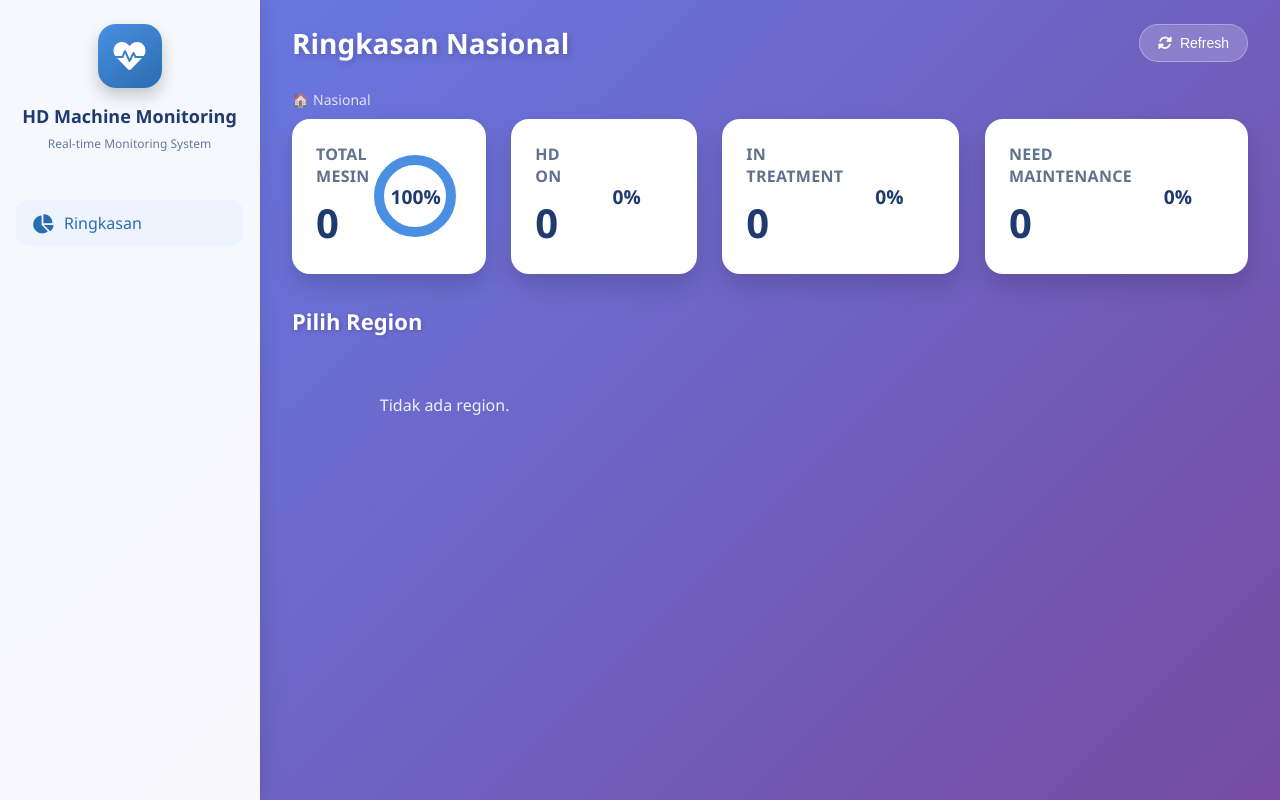
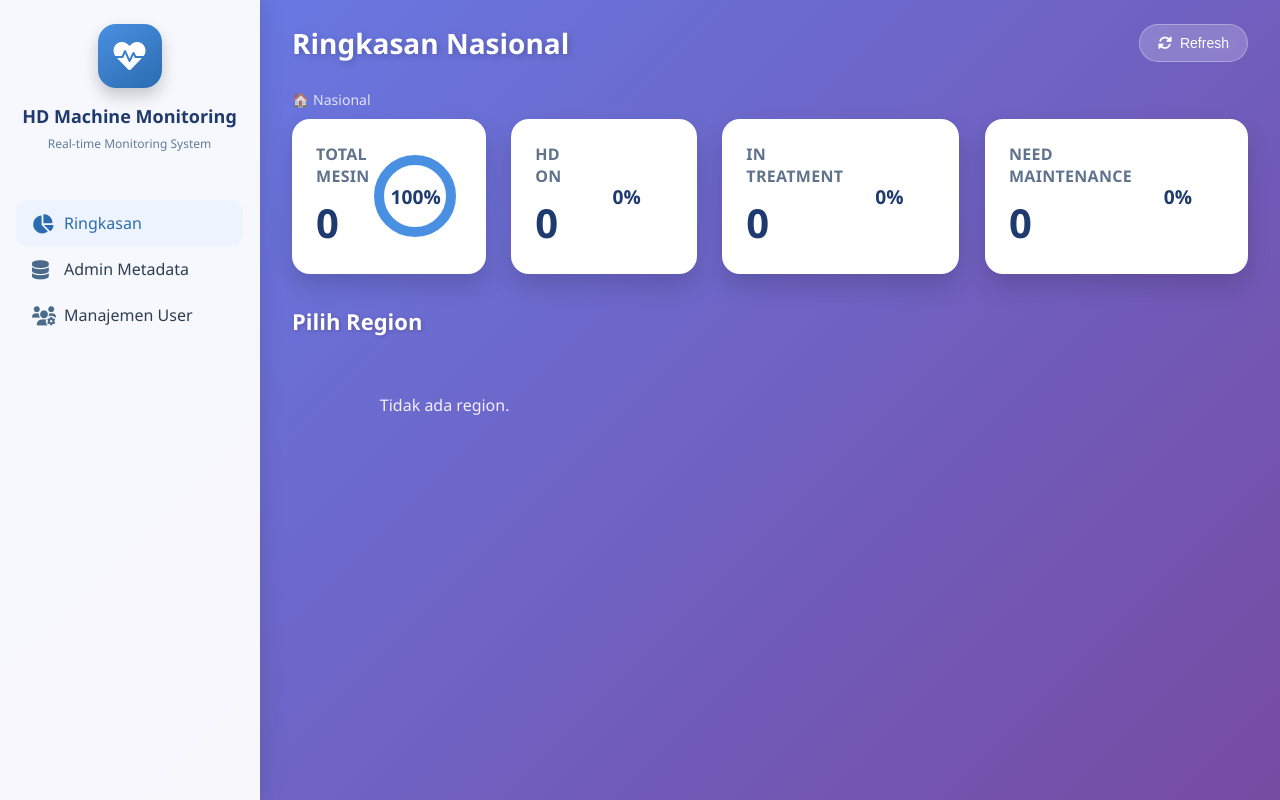
Before and after one commit to rifai-ahmad11/devmonitoring-hd, a Flask app: page / in a window 1280 px wide. Run offline with Flask 3, Linux system fonts and the light colour scheme; the visitor is signed in with stand-in values (Sample User, id 1); data that the repository does not hold is empty.

Commit message:
Add navigation admin

```diff
--- a/templates/index.html
+++ b/templates/index.html
@@ -463,6 +463,16 @@
                 <span>Ringkasan</span>
             </div>
         </div>
+        {% if session.get('role') == 'admin' %}
+        <div class="nav-item" id="navAdminMetadata" onclick="window.location.href='/admin'">
+            <i class="fas fa-database"></i>
+            <span>Admin Metadata</span>
+        </div>
+        <div class="nav-item" id="navAdminUsers" onclick="window.location.href='/admin/users'">
+            <i class="fas fa-users-cog"></i>
+            <span>Manajemen User</span>
+        </div>
+        {% endif %}
     </div>
 
     <!-- MAIN CONTENT -->
```
